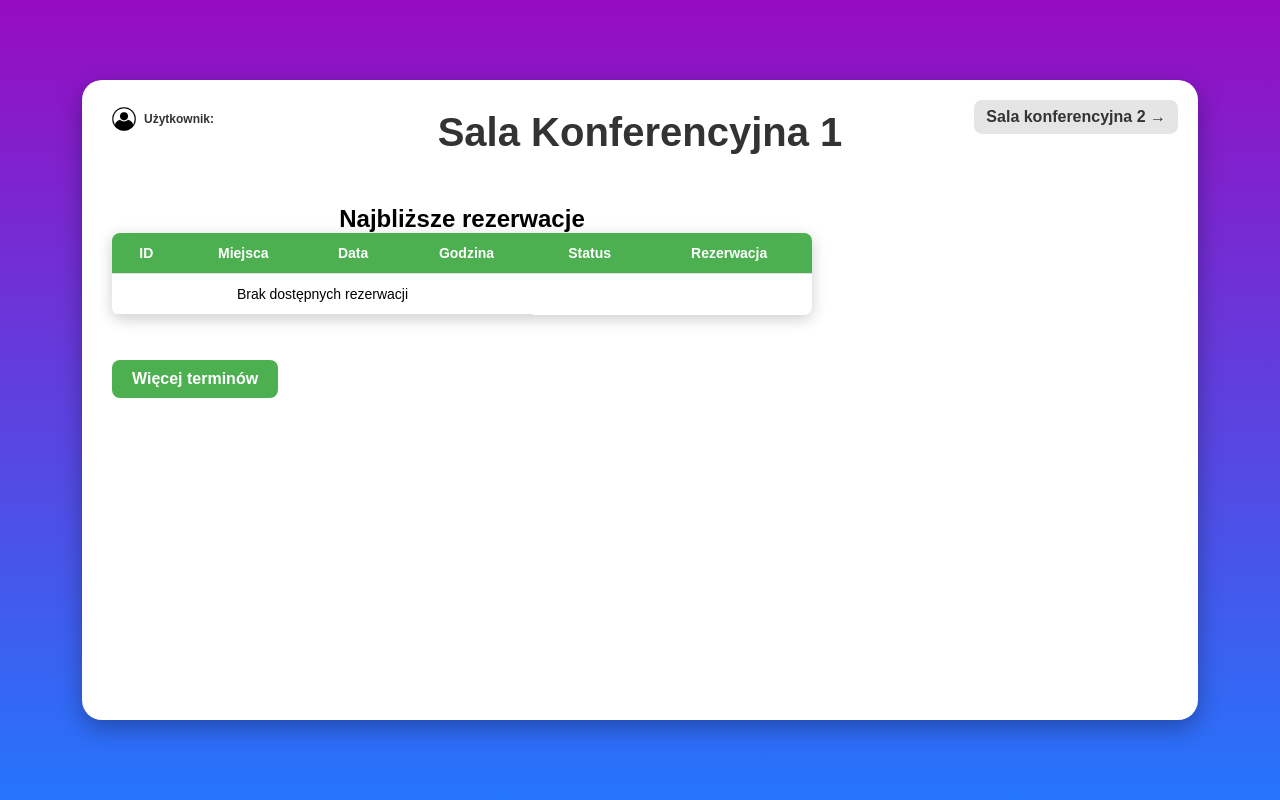
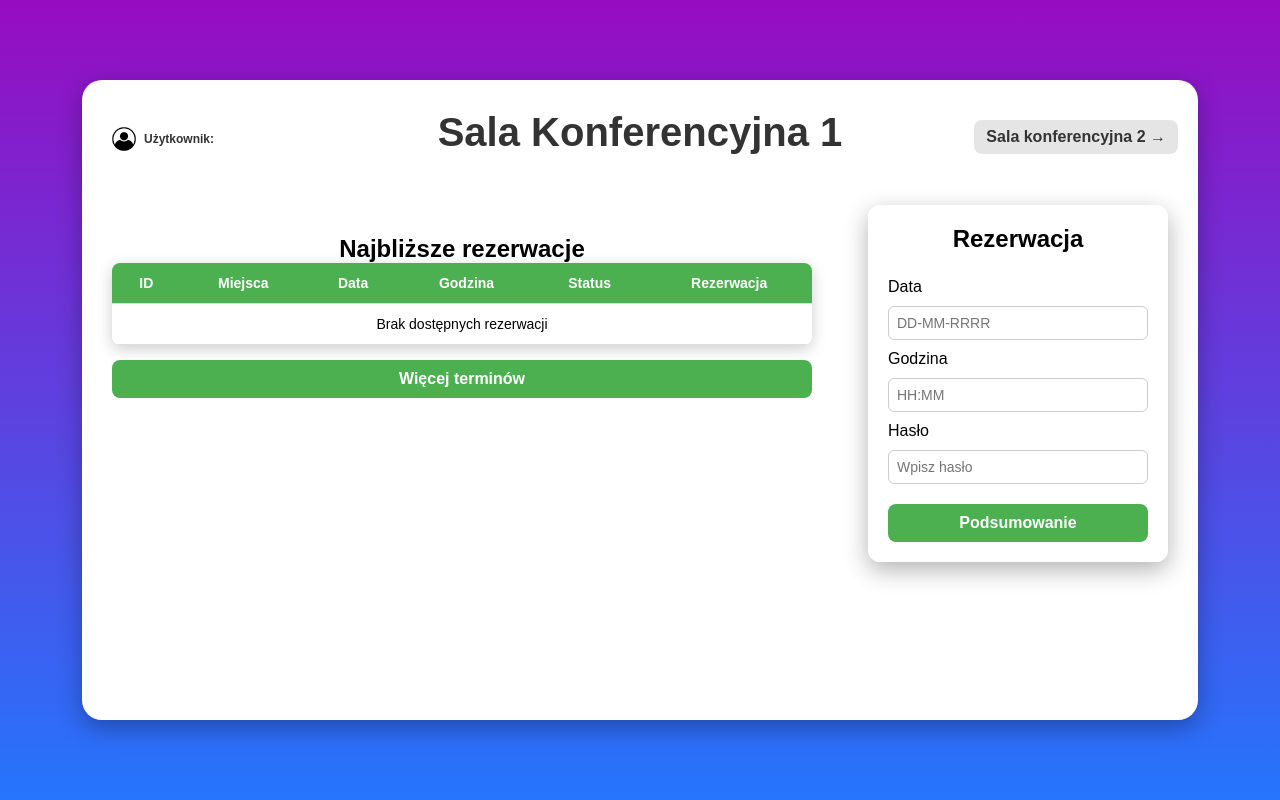
Before and after one commit to Jakub37/projekt-rezerwacji-sal-konferencyjnych, a PHP site: page /sala1.php in a window 1280 px wide. Run offline with PHP 8.4, Linux system fonts and the light colour scheme; data that the repository does not hold is empty.

Commit message:
projekt_strony_glownej

```diff
--- a/sala1.css
+++ b/sala1.css
@@ -18,6 +18,15 @@
     font-family: Arial, sans-serif;
 
     padding: 20px; /* odsunięcie od krawędzi */
+}
+
+/* Główny blok sali */
+#blok_sali {
+    background-color: white;
+    width: 90%;       /* prawie cała szerokość ekranu */
+    min-height: 80vh; /* prawie cała wysokość ekranu */
+
+    padding: 20px;
 }
 
 
@@ -121,6 +130,19 @@
     background-color: rgba(0,0,0,0.2);
 }
 
+#wroc {
+    position: absolute;
+    top: 20px;
+    left: 20px;
+    text-decoration: none;
+    color: #333;
+    background-color: rgba(0,0,0,0.1);
+    padding: 8px 12px;
+    border-radius: 8px;
+    font-weight: bold;
+    transition: background-color 0.3s ease;
+}
+
 #wroc:hover {
     background-color: rgba(0,0,0,0.2);
 
@@ -179,16 +201,24 @@
 #xd {
     text-align: center;
 }
+#rezerwacje {
+    margin-top: 30px;
+    width: 100%;
+    max-width: 700px;
+    margin-left: 0;   /* wyrównanie do lewej */
+    text-align: left; /* wszystkie elementy w tym divie wyrównane do lewej */
+}
+
 #wiecej-przycisk {
-    display: inline-block;
-    margin-top: 15px;
+    display: inline-block;   /* dopasowana szerokość do tekstu */
     padding: 10px 20px;
-    background-color: #4CAF50; /* zielony */
+    background-color: #4CAF50;
     color: white;
     text-decoration: none;
     font-weight: bold;
     border-radius: 8px;
     transition: background-color 0.3s ease;
+    text-align: center;
 }
 
 #wiecej-przycisk:hover {
--- a/sala1.php
+++ b/sala1.php
@@ -1,93 +1,240 @@
 <!DOCTYPE html>
 <html lang="pl">
-
 <head>
     <meta charset="UTF-8">
     <meta name="viewport" content="width=device-width, initial-scale=1.0">
     <title>Sala 1</title>
     <link rel="stylesheet" href="sala1.css">
     <style>
-        /* Modal */
-        #modal {
-            display: none;
-            /* ukryty domyślnie */
-            position: fixed;
-            top: 0;
-            left: 0;
-            width: 100%;
-            height: 100%;
-            background: rgba(255, 255, 255, 0.6);
-            justify-content: center;
+        #blok_sali {
+            display: flex;
+            flex-direction: column;
             align-items: center;
+            position: relative;
+            padding: 30px;
+            border-radius: 20px;
+            background-color: white;
+            width: 90%;
+            min-height: 80vh;
+            box-shadow: 0px 8px 25px rgba(0,0,0,0.3);
         }
 
-        #modal-content {
-            background: rgba(255, 255, 255, 0.95);
-            border-radius: 12px;
-            padding: 30px;
-            min-width: 300px;
-            min-height: 200px;
-            box-shadow: 0px 8px 25px rgba(0, 0, 0, 0.3);
+        #naglowek-sala {
+            font-size: 40px;
+            color: #333;
+            margin-bottom: 30px;
+            text-align: center;
+        }
+
+        #top-controls {
+            position: absolute;
+            top: 20px;
+            width: 100%;
+            display: flex;
+            justify-content: space-between;
+            padding: 0 20px;
+        }
+
+        #uzytkownik {
+            display: flex;
+            align-items: center;
+            gap: 6px;
+            cursor: pointer;
+            padding: 5px 8px;
+            border-radius: 8px;
+            transition: background-color 0.3s ease;
+        }
+
+        #uzytkownik img {
+            width: 28px;
+            height: 28px;
+            border-radius: 50%;
+            object-fit: cover;
+        }
+
+        #uzytkownik .tekst {
             display: flex;
             flex-direction: column;
+            font-size: 12px;
+            color: #333;
+            line-height: 1.2;
+        }
+
+        #uzytkownik:hover {
+            background-color: rgba(0,0,0,0.1);
+        }
+
+        #sala2 {
+            text-decoration: none;
+            color: #333;
+            background-color: rgba(0,0,0,0.1);
+            padding: 8px 12px;
+            border-radius: 8px;
+            font-weight: bold;
+            transition: background-color 0.3s ease;
+        }
+
+        #sala2:hover {
+            background-color: rgba(0,0,0,0.2);
+        }
+
+        /* Sekcja główna: tabela + formularz */
+        #main-content {
+            display: flex;
+            width: 100%;
+            gap: 30px;
+            margin-top: 20px;
+            justify-content: center;
             align-items: flex-start;
         }
 
-        #modal-content h2 {
-            font-size: 30px;
-            /* większy napis */
+        #lewa-strona {
+            flex: 1;
+        }
+
+        #prawa-strona {
+            flex: 0 0 300px;
+            display: flex;
+            flex-direction: column;
+            gap: 10px;
+            padding: 20px;
+            border-radius: 12px;
+            box-shadow: 0px 8px 25px rgba(0,0,0,0.3);
+            background-color: rgba(255,255,255,0.95);
+            align-self: center; /* wyśrodkowanie bloku względem tabeli */
+        }
+
+        #prawa-strona h2 {
+            font-size: 24px;
             font-weight: bold;
-            margin-bottom: 20px;
             text-align: center;
-            /* wycentrowanie */
+            margin-bottom: 15px;
+        }
+
+        #prawa-strona input {
+            padding: 8px;
+            font-size: 14px;
+            border-radius: 6px;
+            border: 1px solid #ccc;
             width: 100%;
-            /* potrzebne, żeby działało wycentrowanie */
+        }
+
+        #prawa-strona button {
+            padding: 10px;
+            font-size: 16px;
+            font-weight: bold;
+            border-radius: 8px;
+            border: none;
+            background-color: #4CAF50;
+            color: white;
+            cursor: pointer;
+            margin-top: 10px;
+        }
+
+        #prawa-strona button:hover {
+            background-color: #45a049;
+        }
+
+        #haslo-komunikat {
+            color: red;
+            font-weight: bold;
+            margin-top: 5px;
+            display: none;
+        }
+
+        #tabela-rezerwacji {
+            width: 100%;
+            border-collapse: collapse;
+            box-shadow: 0 4px 15px rgba(0,0,0,0.2);
+            border-radius: 8px;
+            overflow: hidden;
+        }
+
+        #tabela-rezerwacji th, #tabela-rezerwacji td {
+            padding: 12px 15px;
+            border-bottom: 1px solid #ddd;
+            text-align: center;
+            font-size: 14px;
+        }
+
+        #tabela-rezerwacji thead {
+            background-color: #4CAF50;
+            color: white;
+        }
+
+        #tabela-rezerwacji tbody tr:hover {
+            background-color: #f1f1f1;
+        }
+
+        #wiecej-przycisk {
+            display: block;
+            margin: 15px auto 0 auto;
+            padding: 10px 20px;
+            background-color: #4CAF50;
+            color: white;
+            text-decoration: none;
+            font-weight: bold;
+            border-radius: 8px;
             text-align: center;
         }
 
-        #modal-content p {
-            font-size: 16px;
-            margin: 0;
+        #wiecej-przycisk:hover {
+            background-color: #45a049;
         }
     </style>
 </head>
+
 <?php
-// Połączenie z bazą - dostosuj dane do swojego serwera
+// Połączenie z bazą
 $host = "localhost";
 $user = "root";
 $password = "";
 $dbname = "modernforms_system";
 
 $conn = new mysqli($host, $user, $password, $dbname);
-if ($conn->connect_error) {
-    die("Błąd połączenia: " . $conn->connect_error);
-}
+if ($conn->connect_error) die("Błąd połączenia: " . $conn->connect_error);
 
-// Pobieramy 5 najbliższych rezerwacji - załóżmy, że jest kolumna Data i Godzina
+// Pobranie rezerwacji
 $sql = "SELECT id,Miejsca, Data, Godzina, Status, Rezerwacja FROM sala_konf1 WHERE Data >= CURDATE() ORDER BY Data, Godzina LIMIT 5";
 $result = $conn->query($sql);
+
+// Pobranie hasła aktualnego użytkownika
+$imie = isset($_GET['imie']) ? $_GET['imie'] : '';
+$nazwisko = isset($_GET['nazwisko']) ? $_GET['nazwisko'] : '';
+$haslo = '';
+if($imie && $nazwisko){
+    $stmt = $conn->prepare("SELECT haslo FROM uzytkownicy WHERE imie=? AND nazwisko=?");
+    $stmt->bind_param("ss", $imie, $nazwisko);
+    $stmt->execute();
+    $stmt->bind_result($haslo);
+    $stmt->fetch();
+    $stmt->close();
+}
 ?>
 
 <body>
 <div id="glowny">
     <div id="blok_sali">
 
-            <!-- Użytkownik -->
+        <!-- Top controls: użytkownik + link sala2 -->
+        <div id="top-controls">
             <div id="uzytkownik">
                 <img src="uzytkownik.jpg" alt="Użytkownik">
                 <div class="tekst">
                     <b><span>Użytkownik:</span></b>
                     <span id="imieNazwisko"></span>
                 </div>
-
+            </div>
+            <a id="sala2" href="sala2.html">Sala konferencyjna 2 →</a>
         </div>
 
-            <!-- Link do innej sali -->
-            <a id="sala2" href="sala2.html">Sala konferencyjna 2 →</a>
+        <!-- Napis sala -->
+        <div id="naglowek-sala"><b>Sala Konferencyjna 1</b></div>
 
-            <!-- Nagłówek -->
-            <h1>Sala Konferencyjna 1</h1>
-            <div id="rezerwacje" style="float: left;">
+        <!-- Główna sekcja: tabela + formularz -->
+        <div id="main-content">
+            <div id="lewa-strona">
+                <div id="rezerwacje">
                     <div id="xd">
                         <h2>Najbliższe rezerwacje</h2>
                     </div>
@@ -116,15 +263,27 @@ $result = $conn->query($sql);
                                 </tr>";
                             }
                         } else {
-                            echo "<tr><td colspan='4'>Brak dostępnych rezerwacji</td></tr>";
+                            echo "<tr><td colspan='6'>Brak dostępnych rezerwacji</td></tr>";
                         }
                         ?>
                         </tbody>
                     </table>
-                <div id="rezerwacje">
 
+                    <!-- Przycisk pod tabelą -->
+                    <a href="rezerwacje.php" id="wiecej-przycisk">Więcej terminów</a>
+                </div>
+            </div>
 
-    <a href="rezerwacje.php" id="wiecej-przycisk" style="text-align: center;">Więcej terminów</a>
+            <div id="prawa-strona">
+                <h2>Rezerwacja</h2>
+                <label>Data</label>
+                <input type="text" id="rezerwacja-data" placeholder="DD-MM-RRRR">
+                <label>Godzina</label>
+                <input type="text" id="rezerwacja-godzina" placeholder="HH:MM">
+                <label>Hasło</label>
+                <input type="password" id="rezerwacja-haslo" placeholder="Wpisz hasło">
+                <div id="haslo-komunikat"></div>
+                <button id="przycisk-podsumowanie">Podsumowanie</button>
             </div>
         </div>
     </div>
@@ -134,7 +293,6 @@ $result = $conn->query($sql);
 <div id="modal">
     <div id="modal-content">
         <h2>Zalogowano jako:</h2>
-            Imię i nazwisko<br>
         <p id="modal-user"></p><br><br>
         Numer telefonu<br>
         <p id="modal-telefon"></p><br><br>
@@ -144,13 +302,11 @@ $result = $conn->query($sql);
 </div>
 
 <script>
-        const imie = localStorage.getItem("uzytkownikImie") || "";
-        const nazwisko = localStorage.getItem("uzytkownikNazwisko") || "";
+    const imieLS = localStorage.getItem("uzytkownikImie") || "";
+    const nazwiskoLS = localStorage.getItem("uzytkownikNazwisko") || "";
+    document.getElementById("imieNazwisko").innerText = imieLS + " " + nazwiskoLS;
 
-        // wstaw imię i nazwisko do małego boxa
-        document.getElementById("imieNazwisko").innerText = imie + " " + nazwisko;
-
-        // modal
+    // Modal
     const uzytkownikDiv = document.getElementById("uzytkownik");
     const modal = document.getElementById("modal");
     const modalUser = document.getElementById("modal-user");
@@ -159,67 +315,37 @@ $result = $conn->query($sql);
 
     uzytkownikDiv.addEventListener("click", () => {
         modal.style.display = "flex";
-
-            // ustaw imię i nazwisko
-            modalUser.textContent = imie + " " + nazwisko;
-
-            // pobierz dodatkowe dane z PHP
-            fetch(`get_user.php?imie=${encodeURIComponent(imie)}&nazwisko=${encodeURIComponent(nazwisko)}`)
-                .then(response => response.json())
+        modalUser.textContent = imieLS + " " + nazwiskoLS;
+        fetch(`get_user.php?imie=${encodeURIComponent(imieLS)}&nazwisko=${encodeURIComponent(nazwiskoLS)}`)
+            .then(res => res.json())
             .then(data => {
-                    if (data.error) {
-                        modalTelefon.textContent = "Brak danych";
-                        modalEmail.textContent = "Brak danych";
-                    } else {
-                        modalTelefon.textContent = data.telefon;
-                        modalEmail.textContent = data.email;
-                    }
-                })
-                .catch(err => {
+                modalTelefon.textContent = data.telefon || "Brak danych";
+                modalEmail.textContent = data.email || "Brak danych";
+            }).catch(() => {
                 modalTelefon.textContent = "Błąd połączenia";
                 modalEmail.textContent = "Błąd połączenia";
-                    console.error(err);
             });
     });
 
-        // zamykanie modala
-        modal.addEventListener("click", (e) => {
-            if (e.target === modal) {
-                modal.style.display = "none";
+    modal.addEventListener("click", e => {
+        if(e.target === modal) modal.style.display = "none";
+    });
+
+    // Sprawdzanie hasła
+    const prawdziweHaslo = "<?php echo $haslo; ?>";
+    const inputHaslo = document.getElementById("rezerwacja-haslo");
+    const komunikatHaslo = document.getElementById("haslo-komunikat");
+    const przyciskPodsumowanie = document.getElementById("przycisk-podsumowanie");
+
+    przyciskPodsumowanie.addEventListener("click", () => {
+        if(inputHaslo.value === prawdziweHaslo && prawdziweHaslo !== ""){
+            window.location.href = "podsumowanie.html";
+        } else {
+            komunikatHaslo.style.display = "block";
+            komunikatHaslo.textContent = "Błędne hasło";
         }
     });
-
-        fetch('get_reservations.php')
-            .then(res => res.json())
-            .then(data => {
-                if (data.error) {
-                    console.error(data.error);
-                    return;
-                }
-                const tbody = document.querySelector('#tabela-rezerwacji tbody');
-                tbody.innerHTML = ''; // wyczyść
-
-                data.forEach(row => {
-                    const tr = document.createElement('tr');
-                    tr.innerHTML = `
-                <td>${row.id}</td>
-                <td>${row.Miejsca}</td>
-                <td>${row.Data}</td>
-                <td>${row.Godzina}</td>
-                <td>${row.Status}</td>
-                <td>${row.Rezerwacja}</td>
-            `;
-                    tbody.appendChild(tr);
-                });
-            })
-            .catch(err => {
-                console.error('Błąd pobierania danych:', err);
-            });
-
 </script>
 
-
-
 </body>
-
 </html>
--- a/wybor_sali.html
+++ b/wybor_sali.html
@@ -11,14 +11,14 @@
             <h1 id="naglowek">WYBÓR SALI</h1>
             <div id="blok_wyboru">
                 <h2>Dostępne opcje</h2>
-                <button class="przycisk1" id="przycisk1" href="sala1.html">Sala konferencyjna 1</button><br>
+                <button class="przycisk1" id="przycisk1" href="sala1.php">Sala konferencyjna 1</button><br>
                 <button class="przycisk2" id="przycisk2">Sala konferencyjna 2</button>
             </div>
         </div>
 
         <script>
     document.getElementById("przycisk1").addEventListener("click", function() {
-        window.location.href = "sala1.html";
+        window.location.href = "sala1.php";
     });
 </script>
     </body>
```
Also changed, not shown: logowanie.html (+3 -29 lines), sala1.html (added, +128 -0 lines), podsumowanie.html (added). Lines whose indentation alone changed are shown as unchanged.
